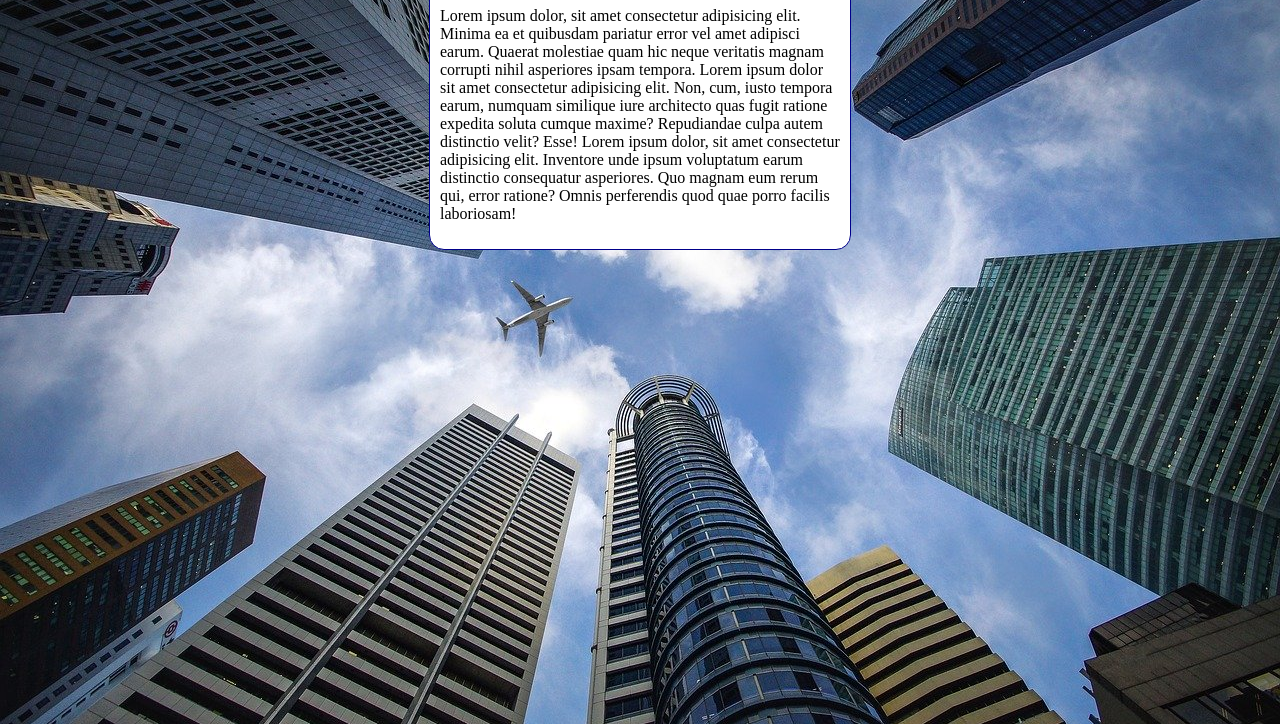
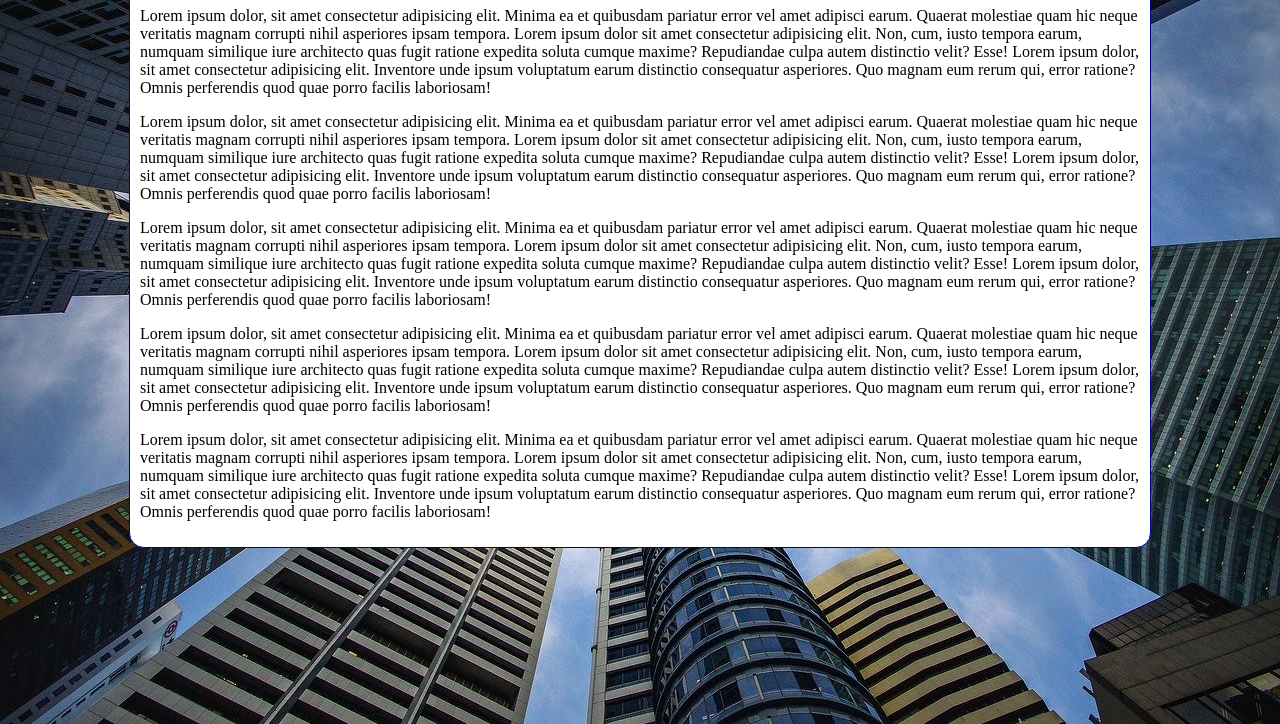
Before and after one commit to steniocsantos/html-css, a plain HTML site: page exercicios/ex022/fundo006.html in a window 1280 px wide. Shown: the part 92-816 px from the top of the page. Drawn offline with Linux system fonts and the light colour scheme.

Commit message:
min e max width

```diff
--- a/exercicios/ex022/fundo006.html
+++ b/exercicios/ex022/fundo006.html
@@ -19,7 +19,8 @@
 
         main {
             background-color: white;
-            width: 400px;
+            min-width: 300px;
+            max-width: 1000px;
             padding: 10px;
             margin: auto;
             border: 1px solid darkblue;
@@ -34,6 +35,22 @@
             Lorem ipsum dolor sit amet consectetur adipisicing elit. Non, cum, iusto tempora earum, numquam similique iure architecto quas fugit ratione expedita soluta cumque maxime? Repudiandae culpa autem distinctio velit? Esse!
             Lorem ipsum dolor, sit amet consectetur adipisicing elit. Inventore unde ipsum voluptatum earum distinctio consequatur asperiores. Quo magnam eum rerum qui, error ratione? Omnis perferendis quod quae porro facilis laboriosam!
         </p>
+        <p>Lorem ipsum dolor, sit amet consectetur adipisicing elit. Minima ea et quibusdam pariatur error vel amet adipisci earum. Quaerat molestiae quam hic neque veritatis magnam corrupti nihil asperiores ipsam tempora.
+            Lorem ipsum dolor sit amet consectetur adipisicing elit. Non, cum, iusto tempora earum, numquam similique iure architecto quas fugit ratione expedita soluta cumque maxime? Repudiandae culpa autem distinctio velit? Esse!
+            Lorem ipsum dolor, sit amet consectetur adipisicing elit. Inventore unde ipsum voluptatum earum distinctio consequatur asperiores. Quo magnam eum rerum qui, error ratione? Omnis perferendis quod quae porro facilis laboriosam!
+        </p>
+        <p>Lorem ipsum dolor, sit amet consectetur adipisicing elit. Minima ea et quibusdam pariatur error vel amet adipisci earum. Quaerat molestiae quam hic neque veritatis magnam corrupti nihil asperiores ipsam tempora.
+            Lorem ipsum dolor sit amet consectetur adipisicing elit. Non, cum, iusto tempora earum, numquam similique iure architecto quas fugit ratione expedita soluta cumque maxime? Repudiandae culpa autem distinctio velit? Esse!
+            Lorem ipsum dolor, sit amet consectetur adipisicing elit. Inventore unde ipsum voluptatum earum distinctio consequatur asperiores. Quo magnam eum rerum qui, error ratione? Omnis perferendis quod quae porro facilis laboriosam!
+        </p>
+        <p>Lorem ipsum dolor, sit amet consectetur adipisicing elit. Minima ea et quibusdam pariatur error vel amet adipisci earum. Quaerat molestiae quam hic neque veritatis magnam corrupti nihil asperiores ipsam tempora.
+            Lorem ipsum dolor sit amet consectetur adipisicing elit. Non, cum, iusto tempora earum, numquam similique iure architecto quas fugit ratione expedita soluta cumque maxime? Repudiandae culpa autem distinctio velit? Esse!
+            Lorem ipsum dolor, sit amet consectetur adipisicing elit. Inventore unde ipsum voluptatum earum distinctio consequatur asperiores. Quo magnam eum rerum qui, error ratione? Omnis perferendis quod quae porro facilis laboriosam!
+        </p>
+        <p>Lorem ipsum dolor, sit amet consectetur adipisicing elit. Minima ea et quibusdam pariatur error vel amet adipisci earum. Quaerat molestiae quam hic neque veritatis magnam corrupti nihil asperiores ipsam tempora.
+            Lorem ipsum dolor sit amet consectetur adipisicing elit. Non, cum, iusto tempora earum, numquam similique iure architecto quas fugit ratione expedita soluta cumque maxime? Repudiandae culpa autem distinctio velit? Esse!
+            Lorem ipsum dolor, sit amet consectetur adipisicing elit. Inventore unde ipsum voluptatum earum distinctio consequatur asperiores. Quo magnam eum rerum qui, error ratione? Omnis perferendis quod quae porro facilis laboriosam!
+        </p>
     </main>
 </body>
 </html>
```
